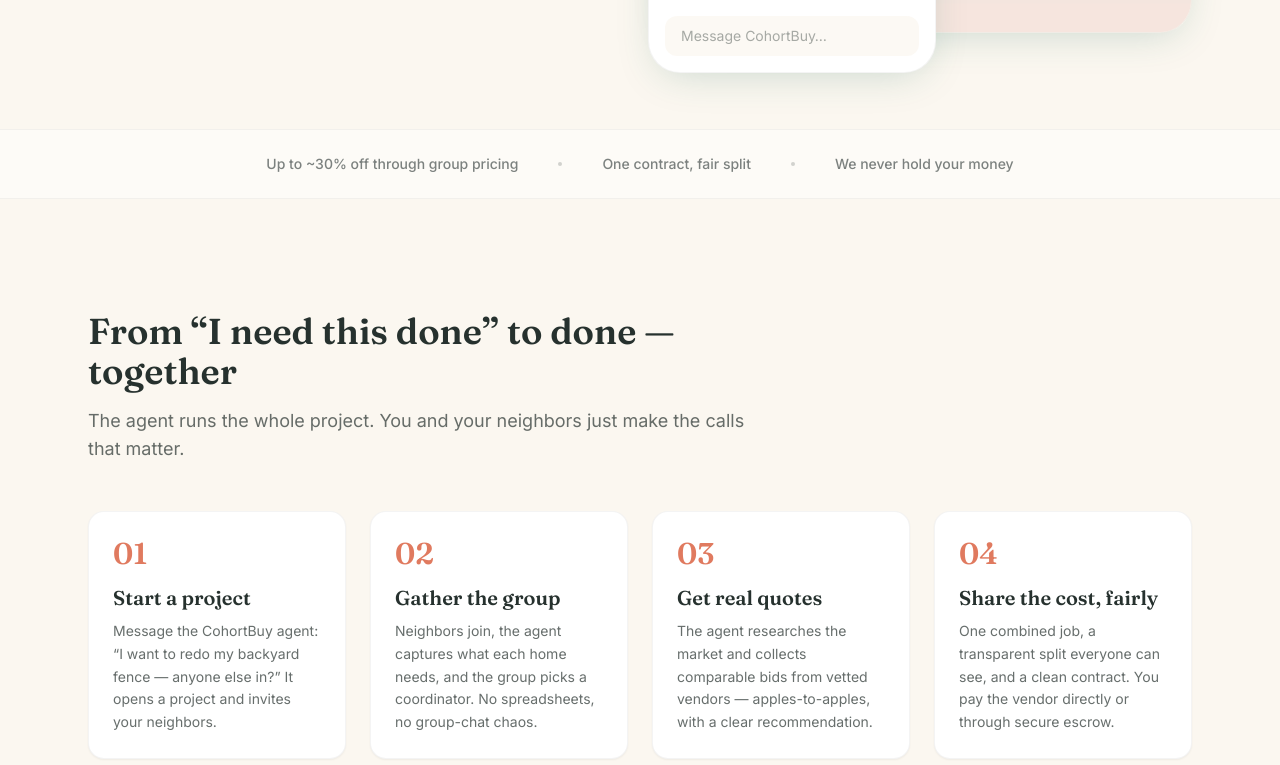
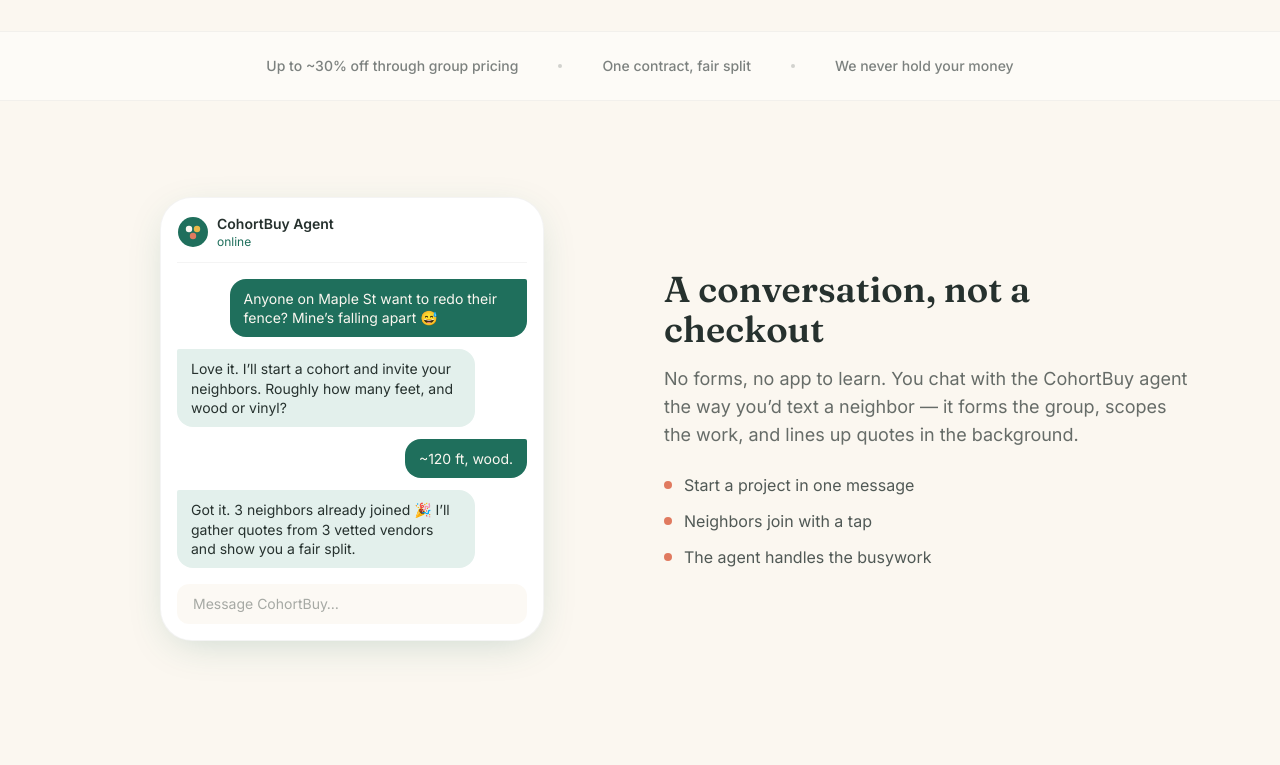
Before and after one commit to Ensuresap/cohortbuy, a Next.js app: page / in a window 1280 px wide. Shown: the part 675-1440 px from the top of the page. Built offline with nearby package versions, Linux system fonts and the light colour scheme; no server answers.

Commit message:
Fix hero/chat alignment: clean photo hero + dedicated chat section

```diff
--- a/src/app/page.tsx
+++ b/src/app/page.tsx
@@ -141,19 +141,15 @@
           </div>
 
           <div className="relative">
-            <div className="relative aspect-square w-full overflow-hidden rounded-[2rem] border border-ink/5 shadow-soft">
+            <div className="relative aspect-[16/10] w-full overflow-hidden rounded-[2rem] border border-ink/5 shadow-soft">
               <Image
                 src={HERO_PHOTO}
-                alt="Neighbors on a tree-lined street planning a shared home project"
+                alt="Neighbors gathered around laptops and paperwork, planning a project together"
                 fill
                 priority
                 sizes="(max-width: 1024px) 100vw, 520px"
                 className="object-cover"
               />
-            </div>
-            {/* Floating product mockup over the photo */}
-            <div className="absolute -bottom-10 -left-4 hidden w-64 sm:block lg:w-72">
-              <ChatPreview />
             </div>
           </div>
         </div>
@@ -167,6 +163,39 @@
           <span>One contract, fair split</span>
           <span className="hidden h-1 w-1 rounded-full bg-ink/20 sm:inline-block" />
           <span>We never hold your money</span>
+        </div>
+      </section>
+
+      {/* Conversation */}
+      <section className="container-prose py-20 sm:py-24">
+        <div className="grid items-center gap-12 lg:grid-cols-2">
+          <div className="order-2 lg:order-1">
+            <ChatPreview />
+          </div>
+          <div className="order-1 lg:order-2">
+            <h2 className="font-display text-4xl font-semibold text-ink">
+              A conversation, not a checkout
+            </h2>
+            <p className="mt-4 text-lg text-ink/70">
+              No forms, no app to learn. You chat with the CohortBuy agent the
+              way you&rsquo;d text a neighbor — it forms the group, scopes the
+              work, and lines up quotes in the background.
+            </p>
+            <ul className="mt-6 space-y-3 text-ink/80">
+              <li className="flex gap-3">
+                <span className="mt-2 h-2 w-2 shrink-0 rounded-full bg-clay" />
+                Start a project in one message
+              </li>
+              <li className="flex gap-3">
+                <span className="mt-2 h-2 w-2 shrink-0 rounded-full bg-clay" />
+                Neighbors join with a tap
+              </li>
+              <li className="flex gap-3">
+                <span className="mt-2 h-2 w-2 shrink-0 rounded-full bg-clay" />
+                The agent handles the busywork
+              </li>
+            </ul>
+          </div>
         </div>
       </section>
 
```
Also changed, not shown: public/hero.jpg.
